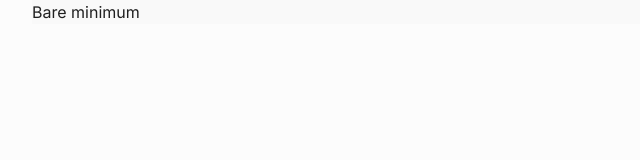
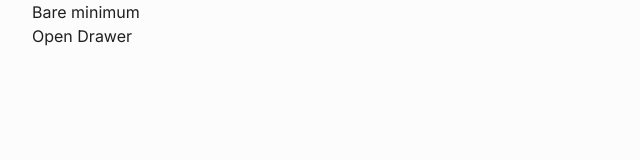
Before and after one commit to bdsqqq/bare-minimum-routine, a Next.js app: page / in a window 1280 px wide. Shown: the top 160 px of the page, without its empty margins (0-640 px from the left). Built offline with nearby package versions, Linux system fonts and the light colour scheme.

Commit message:
build: setup vaul

```diff
--- a/package.json
+++ b/package.json
@@ -16,7 +16,8 @@
     "react": "^18",
     "react-dom": "^18",
     "tailwind-merge": "^2.2.1",
-    "tailwindcss-animate": "^1.0.7"
+    "tailwindcss-animate": "^1.0.7",
+    "vaul": "^0.9.0"
   },
   "devDependencies": {
     "@types/node": "^20",
--- a/src/app/layout.tsx
+++ b/src/app/layout.tsx
@@ -16,7 +16,11 @@ export default function RootLayout({
 }>) {
   return (
     <html lang="en">
-      <body className={inter.className}>{children}</body>
+      <body className={`${inter.className} antialiased bg-gray-01`}>
+        <div vaul-drawer-wrapper="" className="bg-gray-01 min-h-screen">
+          {children}
+        </div>
+      </body>
     </html>
   );
 }
--- a/src/app/page.tsx
+++ b/src/app/page.tsx
@@ -1,7 +1,12 @@
+import { Drawer } from "@/components/drawer";
+
 export default function Home() {
   return (
-    <main className="container">
-      <h1 className="bg-gray-02">Bare minimum</h1>
-    </main>
+    <>
+      <main className="container">
+        <h1>Bare minimum</h1>
+        <Drawer />
+      </main>
+    </>
   );
 }
--- /dev/null
+++ b/src/components/drawer.tsx
@@ -0,0 +1,19 @@
+"use client";
+
+import { Drawer as DrawerPrimitive } from "vaul";
+
+export const Drawer = () => {
+  return (
+    <DrawerPrimitive.Root shouldScaleBackground>
+      <DrawerPrimitive.Trigger asChild>
+        <button>Open Drawer</button>
+      </DrawerPrimitive.Trigger>
+      <DrawerPrimitive.Portal>
+        <DrawerPrimitive.Overlay className="fixed inset-0 bg-[color-mix(var(--gray-01),_transparent_20%)] backdrop-filter backdrop-blur-sm" />
+        <DrawerPrimitive.Content className="bg-gray-01 flex flex-col rounded-t-[10px] h-[92%] mt-24 fixed bottom-0 left-0 right-0 border border-gray-05 focus:outline-none">
+          <div className="h-full p-4">Hej do</div>
+        </DrawerPrimitive.Content>
+      </DrawerPrimitive.Portal>
+    </DrawerPrimitive.Root>
+  );
+};
```
Also changed, not shown: components.json, 1 other file (tests, documents, lock files or other folders).
